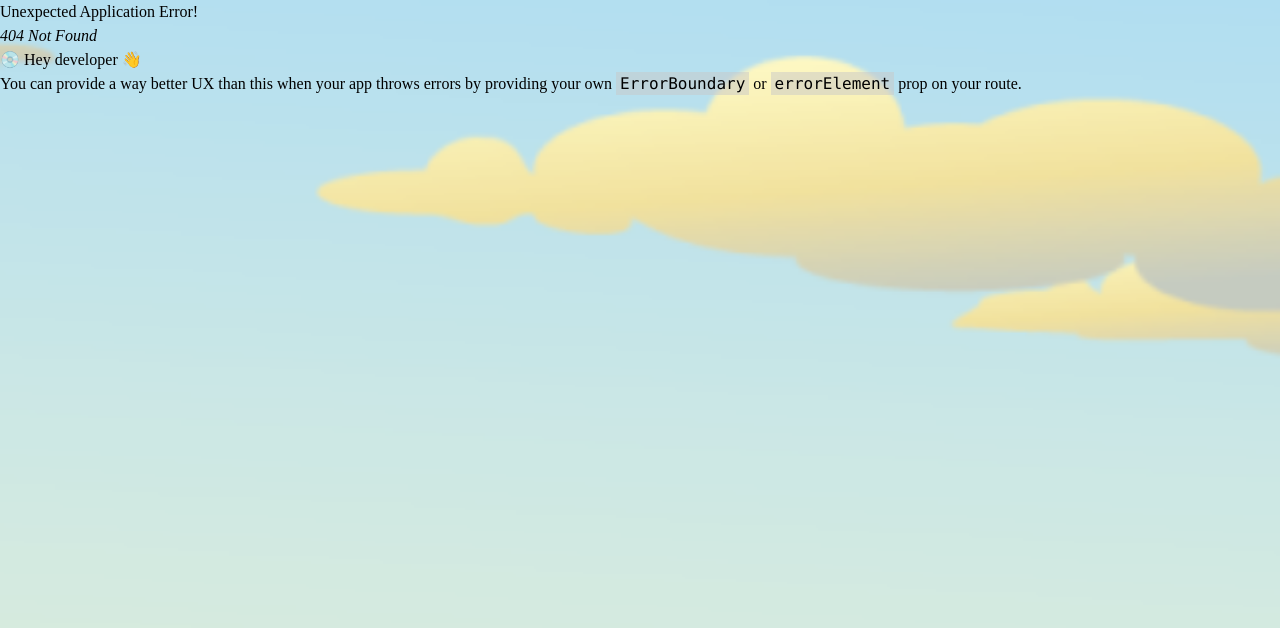
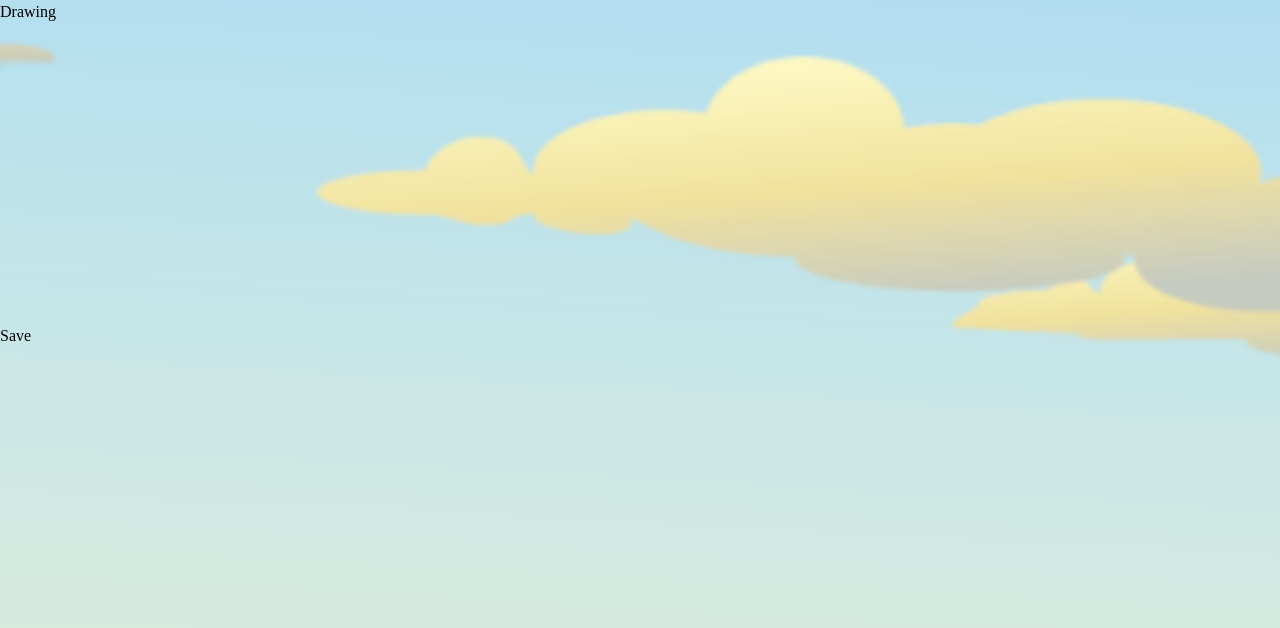
Before and after one commit to BlazEffect/HumanHack-2023, a React (Vite) app: page /draw in a window 1280 px wide. Before the commit this address had no page. Shown: the top 628 px of the page. Built offline with nearby package versions, Linux system fonts and the light colour scheme.

Commit message:
drawing area wip

```diff
--- a/package.json
+++ b/package.json
@@ -10,11 +10,13 @@
   },
   "dependencies": {
     "autoprefixer": "^10.4.14",
+    "konva": "^8.4.3",
     "localforage": "^1.10.0",
     "match-sorter": "^6.3.1",
     "postcss": "^8.4.21",
     "react": "^18.2.0",
     "react-dom": "^18.2.0",
+    "react-konva": "^18.2.5",
     "react-router-dom": "^6.10.0",
     "react-transition-group": "^4.4.5",
     "sort-by": "^1.2.0",
--- /dev/null
+++ b/src/components/DrawingArea.jsx
@@ -0,0 +1,81 @@
+import { React } from 'react';
+import { Stage, Layer, Line } from 'react-konva';
+import { useEffect, useState, useRef } from 'react';
+
+const DrawingArea = ({onClearLines, clearLines}) => {
+
+    const [lines, setLines] = useState([]);
+    const isDrawing = useRef(false);
+    const stageArea = useRef(null);
+
+    useEffect(() => {
+        //loadImage();
+    }, [clearLines])
+
+    const handleMouseDown = (e) => {
+        isDrawing.current = true;
+        const pos = e.target.getStage().getPointerPosition();
+        setLines([...lines, { points: [pos.x, pos.y] }]);
+    };
+
+    const handleMouseMove = (e) => {
+        // no drawing - skipping
+        if (!isDrawing.current) {
+          return;
+        }
+        const stage = e.target.getStage();
+        const point = stage.getPointerPosition();
+
+        // To draw line
+        let lastLine = lines[lines.length - 1];
+
+        if(lastLine) {
+            // add point
+            lastLine.points = lastLine.points.concat([point.x, point.y]);
+
+            // replace last
+            lines.splice(lines.length - 1, 1, lastLine);
+            setLines(lines.concat());
+        }
+
+    };
+
+    const handleMouseUp = () => {
+        isDrawing.current = false;
+    };
+
+    return (
+        <div className=" text-center text-dark">
+            <Stage
+                width={300}
+                height={300}
+                ref={stageArea}
+                onMouseDown={handleMouseDown}
+                onPointerDown={handleMouseDown}
+                onMousemove={handleMouseMove}
+                onPointerMove={handleMouseMove}
+                onMouseup={handleMouseUp}
+                onPointerUp={handleMouseUp}
+                className="canvas-stage max-h-[500px]"
+            >
+                <Layer>
+                    {lines.map((line, i) => (
+                        <Line
+                        key={i}
+                        points={line.points}
+                        stroke="#df4b26"
+                        strokeWidth={2}
+                        tension={0.5}
+                        lineCap="round"
+                        globalCompositeOperation={
+                            line.tool === 'eraser' ? 'destination-out' : 'source-over'
+                        }
+                        />
+                    ))}
+                </Layer>
+            </Stage>
+        </div>
+    )
+}
+
+export default DrawingArea
--- /dev/null
+++ b/src/pages/Drawing.jsx
@@ -0,0 +1,13 @@
+import DrawingArea from "../components/DrawingArea";
+
+export default function Drawing() {
+  return (
+    <>
+      <h1>Drawing</h1>
+      <div className="border-">
+            <DrawingArea />
+      </div>
+      <button>Save</button>
+    </>
+  );
+}
--- a/src/router/index.jsx
+++ b/src/router/index.jsx
@@ -1,4 +1,5 @@
 import { createBrowserRouter, RouterProvider } from 'react-router-dom';
+import Drawing from '../pages/Drawing';
 import Main from '../pages/Main';
 
 const router = createBrowserRouter([
@@ -6,6 +7,10 @@ const router = createBrowserRouter([
         path: '/',
         element: (<Main />)
     },
+    {
+        path: '/draw',
+        element: (<Drawing />)
+    }
 ]);
 
 export default router;
```
Also changed, not shown: 1 other file (tests, documents, lock files or other folders).
